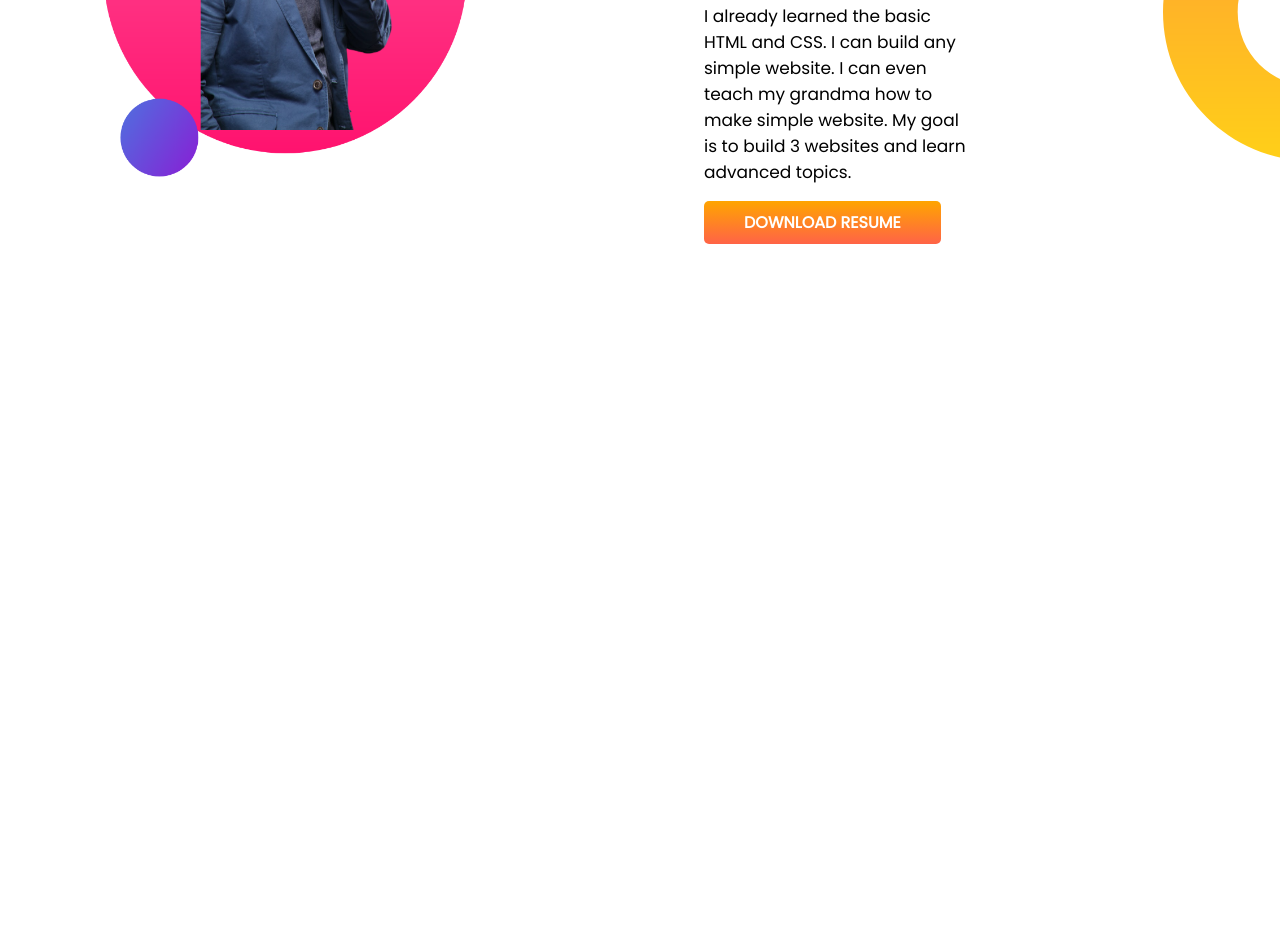
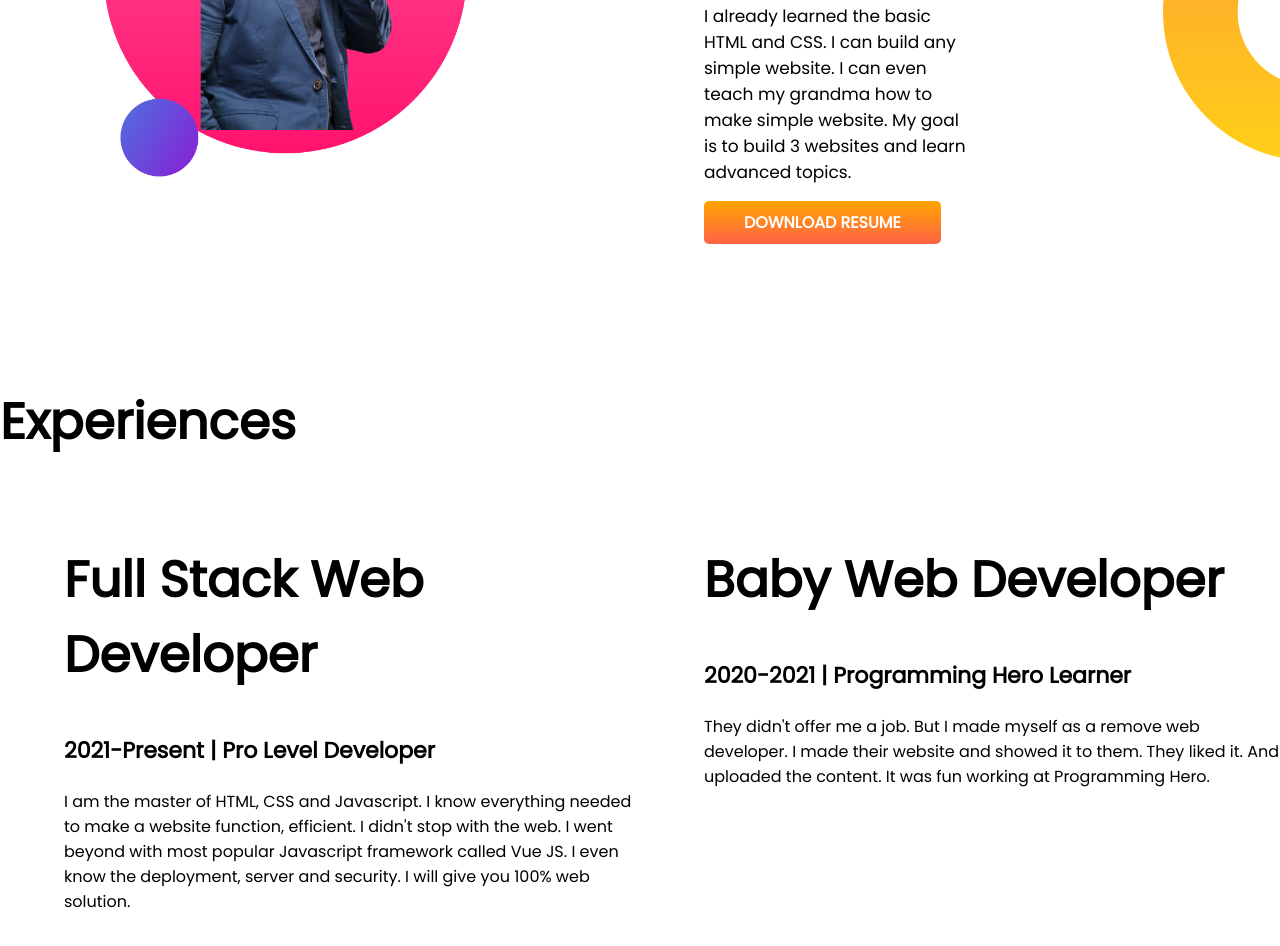
Before and after one commit to ziaulahm/developer-portfolio, a plain HTML site: page index.html in a window 1280 px wide. Shown: the part 948-1894 px from the top of the page. Before the commit the page ends 1333 px from the top, so only its background shows below. Drawn offline with Linux system fonts and the light colour scheme.

Commit message:
felxible container added

```diff
--- a/index.html
+++ b/index.html
@@ -11,7 +11,7 @@
     <link rel="stylesheet" href="style.css">
 </head>
 <body>
-    <section class="top-banner">
+    <section class="top-banner flexible-container">
         <div class="half-width">
             <h1>Welcome To</h1>
             <h1 ><span class="orange-color">Ahmed Alam</span> World!</h1>
@@ -28,7 +28,7 @@
         <img src="images/Ahmed.png" alt="">
      </div>
     </section>
-    <section class="dream-big">
+    <section class="dream-big flexible-container">
         <div class="half-width">
             <img src="images/Alam-bg2.png" alt="">
         </div>
@@ -41,5 +41,20 @@
             <a class="link-button"  target="_blank" href="linkedin.com/company/programminghero">DOWNLOAD RESUME</a>
         </div>
     </section>
+    <section>
+        <h1>Experiences</h1>
+        <div class="flexible-container">
+        <div class="half-width">
+            <h1>Full Stack Web Developer</h1>
+            <h3>2021-Present | Pro Level Developer</h3>
+            <p>I am the master of HTML, CSS and Javascript. I know everything needed to make a website function, efficient. I didn't stop with the web. I went beyond with most popular Javascript framework called Vue JS. I even know the deployment, server and security. I will give you 100% web solution.</p>
+        </div>
+        <div class="half-width">
+            <h1>Baby Web Developer</h1>
+            <h3>2020-2021 | Programming Hero Learner</h3>
+            <p>They didn't offer me a job. But I made myself as a remove web developer. I made their website and showed it to them. They liked it. And uploaded the content. It was fun working at Programming Hero.</p>
+        </div>
+        </div>
+    </section>
 </body>
 </html>
--- a/style.css
+++ b/style.css
@@ -8,7 +8,7 @@ h1{
 .orange-color{
     color: orange;
 }
-section{
+.flexible-container{
     display: flex;
     margin-bottom: 150px;
 }
```
